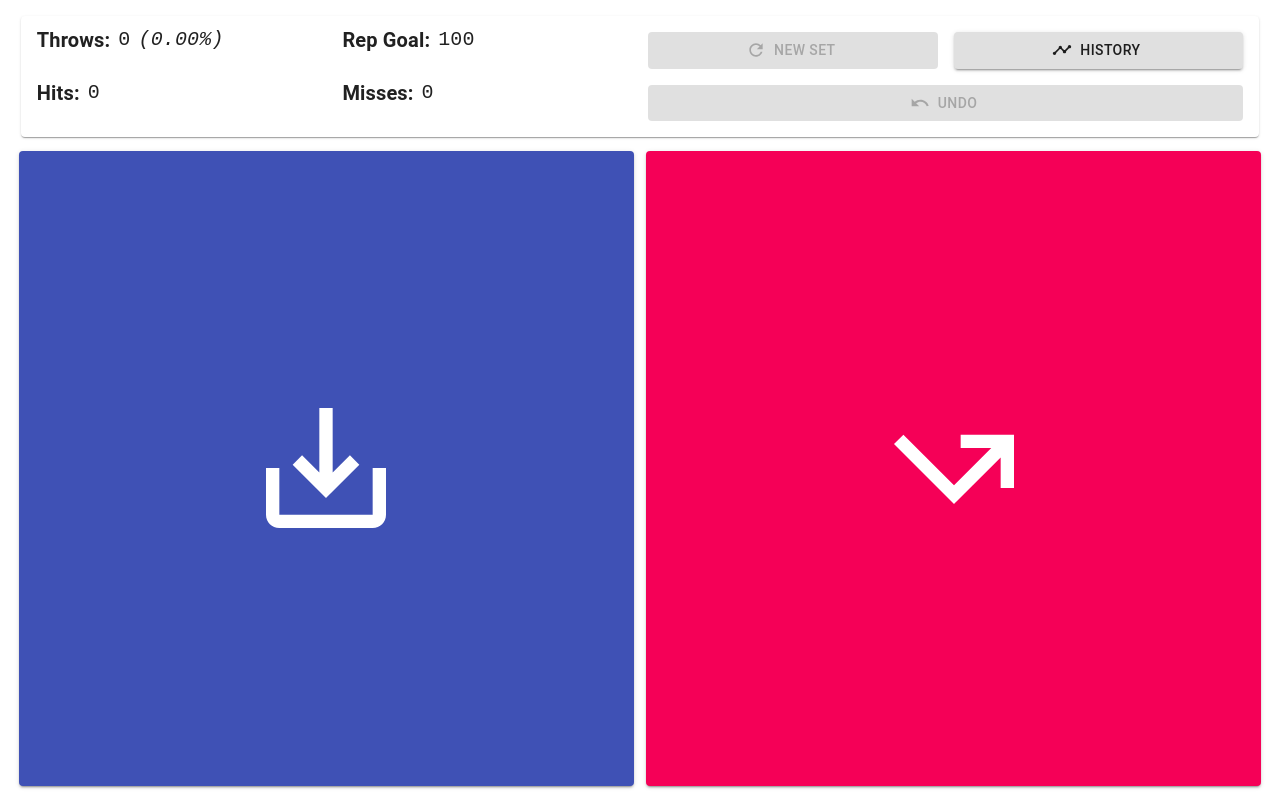
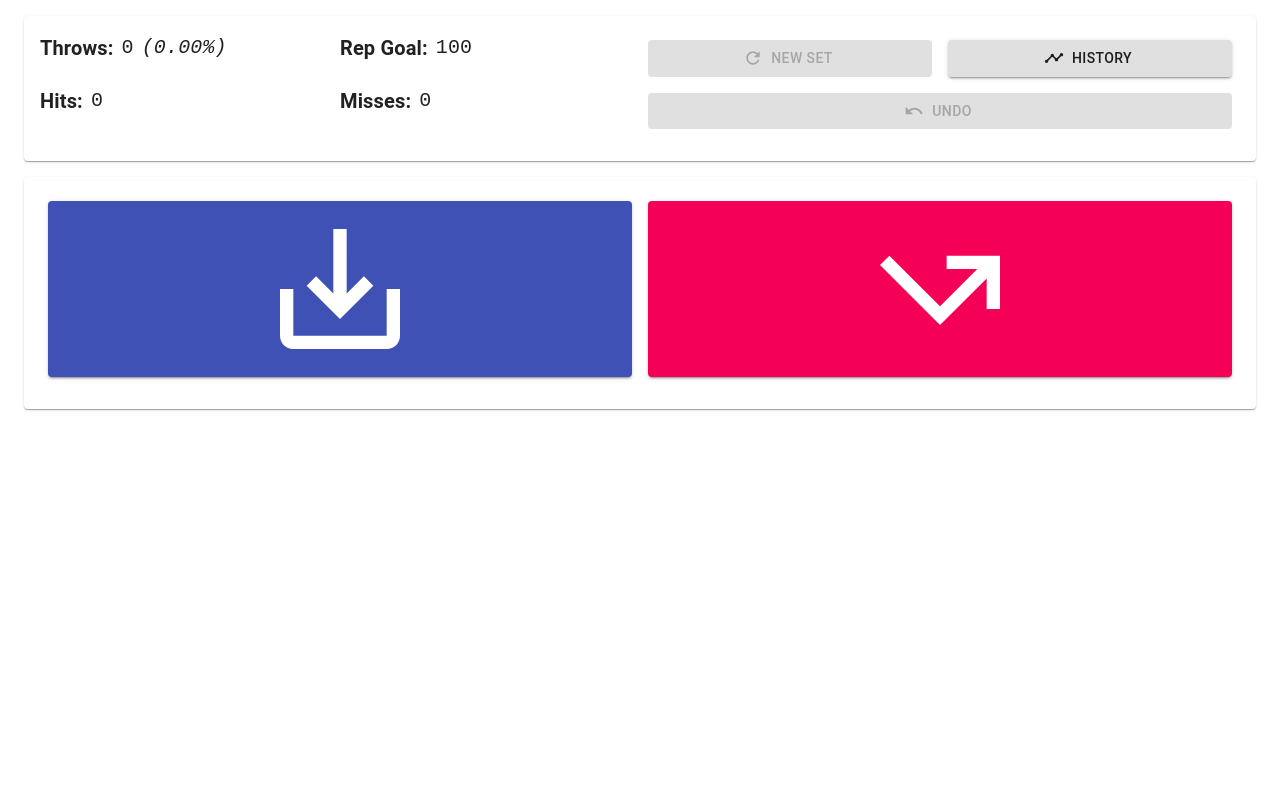
Before and after one commit to tildesrc/dolph, a React (Create React App) app in the folder shell/: page /putt in a window 1280 px wide. Built offline with nearby package versions, Linux system fonts and the light colour scheme.

Commit message:
Simplify styles

```diff
--- a/shell/src/PuttCounter.tsx
+++ b/shell/src/PuttCounter.tsx
@@ -1,5 +1,5 @@
 import React, { useState } from 'react';
-import { Grid, Button, Typography, Box, Paper } from '@material-ui/core';
+import { Container, Grid, Button, Typography, Box, Paper, Card, CardContent } from '@material-ui/core';
 import { Refresh as NewRepSetIcon, CallMissedOutgoing as MissIcon, SaveAlt as HitIcon, Undo as UndoIcon, Timeline } from '@material-ui/icons';
 import styled from '@emotion/styled';
 import { get, set } from 'idb-keyval';
@@ -8,41 +8,26 @@ import { RepSet } from './types';
 import {useHistory} from 'react-router-dom';
 import PATHS from './paths';
 
-const Container = styled.div`
-  position: absolute;
-  left: 1%;
-  top: 1%;
-  height: 98%;
-  width: 98%;
-  display: flex;
-  flex-direction: column;
+const StyledContainer = styled(Container)`
+  .main-card {
+    margin-top: 1rem;
+  }
   .counter-button-grid {
-    height: 100%;
     .counter-button {
-      button {
-        left: 1%;
-        top: 1%;
-        height: 98%;
-        width: 98%;
-      }
+      padding: 0.5rem;
       .counter-icon {
         font-size: 10rem;
       }
     }
   }
-  .header {
-    margin: 0.5rem;
-    padding: 0.5rem;
   .count-line {
     display: flex;
-      padding-left: 0.5rem;
     .count-number {
       display: flex;
       flex-direction: column;
       justify-content: flex-end;
       margin-left: 0.5rem;
       margin-bottom: 0.1rem;
-      }
     }
   }
 `;
@@ -106,14 +91,17 @@ function PuttCounter() {
   }
 
   return (
-    <Container>
+    <StyledContainer>
       { !repSet ? (
-          <Paper className='header'>
+          <Card>
             <Typography variant='h4' align='center'>Loading...</Typography>
-          </Paper>
+          </Card>
       ) : (
         <>
-          <Paper className='header'>
+          <Grid container>
+            <Grid item xs={12} spacing={2} className='main-card'>
+              <Card>
+                <CardContent>
                   <Grid container>
                     <Grid container item sm={6} xs={12}>
                       <Grid item md={6} xs={12}>
@@ -141,7 +129,12 @@ function PuttCounter() {
                       </Grid>
                     </Grid>
                   </Grid>
-          </Paper>
+                </CardContent>
+              </Card>
+            </Grid>
+            <Grid item xs={12} className='main-card'>
+              <Card>
+                <CardContent>
                   <Grid container className='counter-button-grid'>
                     <Grid item sm={6} xs={12} className='counter-button'>
                       <CounterButton color='primary' CounterIcon={HitIcon}  onClick={() => handleCounterButton('hits')} />
@@ -150,10 +143,14 @@ function PuttCounter() {
                       <CounterButton color='secondary' CounterIcon={MissIcon} onClick={() => handleCounterButton('misses')} />
                     </Grid>
                   </Grid>
+                </CardContent>
+              </Card>
+            </Grid>
+          </Grid>
         </>
         )
       }
-    </Container>
+    </StyledContainer>
   );
 }
 
```
Lines whose indentation alone changed are shown as unchanged.
